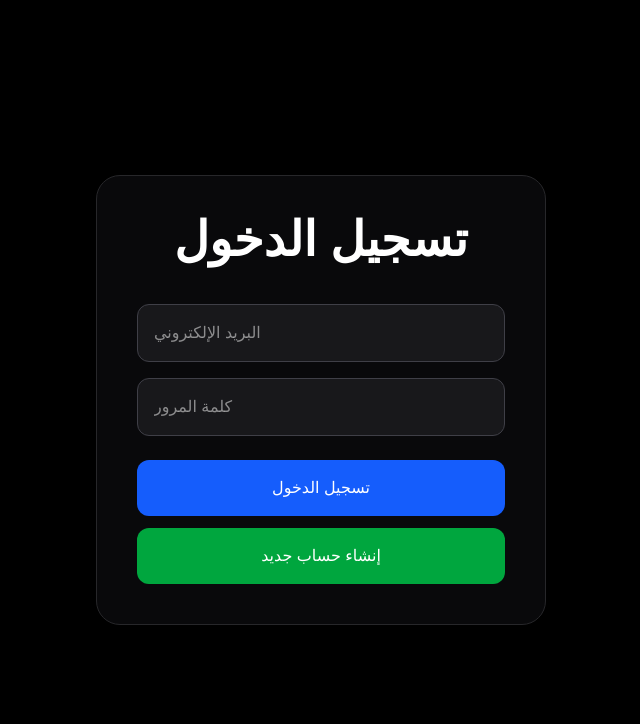
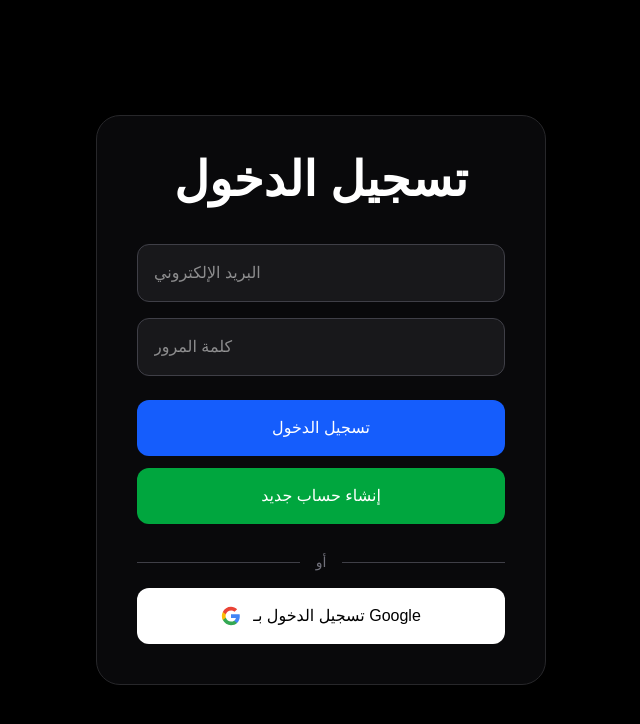
Before and after one commit to 4rtk258j5w-spec/akd-website, a Next.js app: page /login in a window 1280 px wide. Shown: the top 724 px of the page, without its empty margins (319-959 px from the left). Built offline with nearby package versions, Linux system fonts and the light colour scheme.

Commit message:
Add Google Login

```diff
--- a/app/login/page.tsx
+++ b/app/login/page.tsx
@@ -1,10 +1,11 @@
 "use client";
-
 import { useState } from "react";
 import { auth } from "../firebase";
 import {
   signInWithEmailAndPassword,
   createUserWithEmailAndPassword,
+  GoogleAuthProvider,
+  signInWithPopup,
 } from "firebase/auth";
 
 export default function LoginPage() {
@@ -23,6 +24,16 @@ export default function LoginPage() {
   const register = async () => {
     try {
       await createUserWithEmailAndPassword(auth, email, password);
+      window.location.href = "/dashboard";
+    } catch (error: any) {
+      alert(error.message);
+    }
+  };
+
+  const loginWithGoogle = async () => {
+    try {
+      const provider = new GoogleAuthProvider();
+      await signInWithPopup(auth, provider);
       window.location.href = "/dashboard";
     } catch (error: any) {
       alert(error.message);
@@ -61,9 +72,28 @@ export default function LoginPage() {
 
         <button
           onClick={register}
-          className="w-full bg-green-600 hover:bg-green-700 text-white p-4 rounded-xl"
+          className="w-full bg-green-600 hover:bg-green-700 text-white p-4 rounded-xl mb-3"
         >
           إنشاء حساب جديد
+        </button>
+
+        <div className="flex items-center my-4">
+          <div className="flex-1 border-t border-zinc-700"></div>
+          <span className="px-4 text-zinc-500 text-sm">أو</span>
+          <div className="flex-1 border-t border-zinc-700"></div>
+        </div>
+
+        <button
+          onClick={loginWithGoogle}
+          className="w-full bg-white hover:bg-gray-100 text-black p-4 rounded-xl flex items-center justify-center gap-3 font-medium"
+        >
+          <svg viewBox="0 0 24 24" width="20" height="20">
+            <path fill="#4285F4" d="M22.56 12.25c0-.78-.07-1.53-.2-2.25H12v4.26h5.92c-.26 1.37-1.04 2.53-2.21 3.31v2.77h3.57c2.08-1.92 3.28-4.74 3.28-8.09z"/>
+            <path fill="#34A853" d="M12 23c2.97 0 5.46-.98 7.28-2.66l-3.57-2.77c-.98.66-2.23 1.06-3.71 1.06-2.86 0-5.29-1.93-6.16-4.53H2.18v2.84C3.99 20.53 7.7 23 12 23z"/>
+            <path fill="#FBBC05" d="M5.84 14.09c-.22-.66-.35-1.36-.35-2.09s.13-1.43.35-2.09V7.07H2.18C1.43 8.55 1 10.22 1 12s.43 3.45 1.18 4.93l3.66-2.84z"/>
+            <path fill="#EA4335" d="M12 5.38c1.62 0 3.06.56 4.21 1.64l3.15-3.15C17.45 2.09 14.97 1 12 1 7.7 1 3.99 3.47 2.18 7.07l3.66 2.84c.87-2.6 3.3-4.53 6.16-4.53z"/>
+          </svg>
+          تسجيل الدخول بـ Google
         </button>
       </div>
     </div>
```
